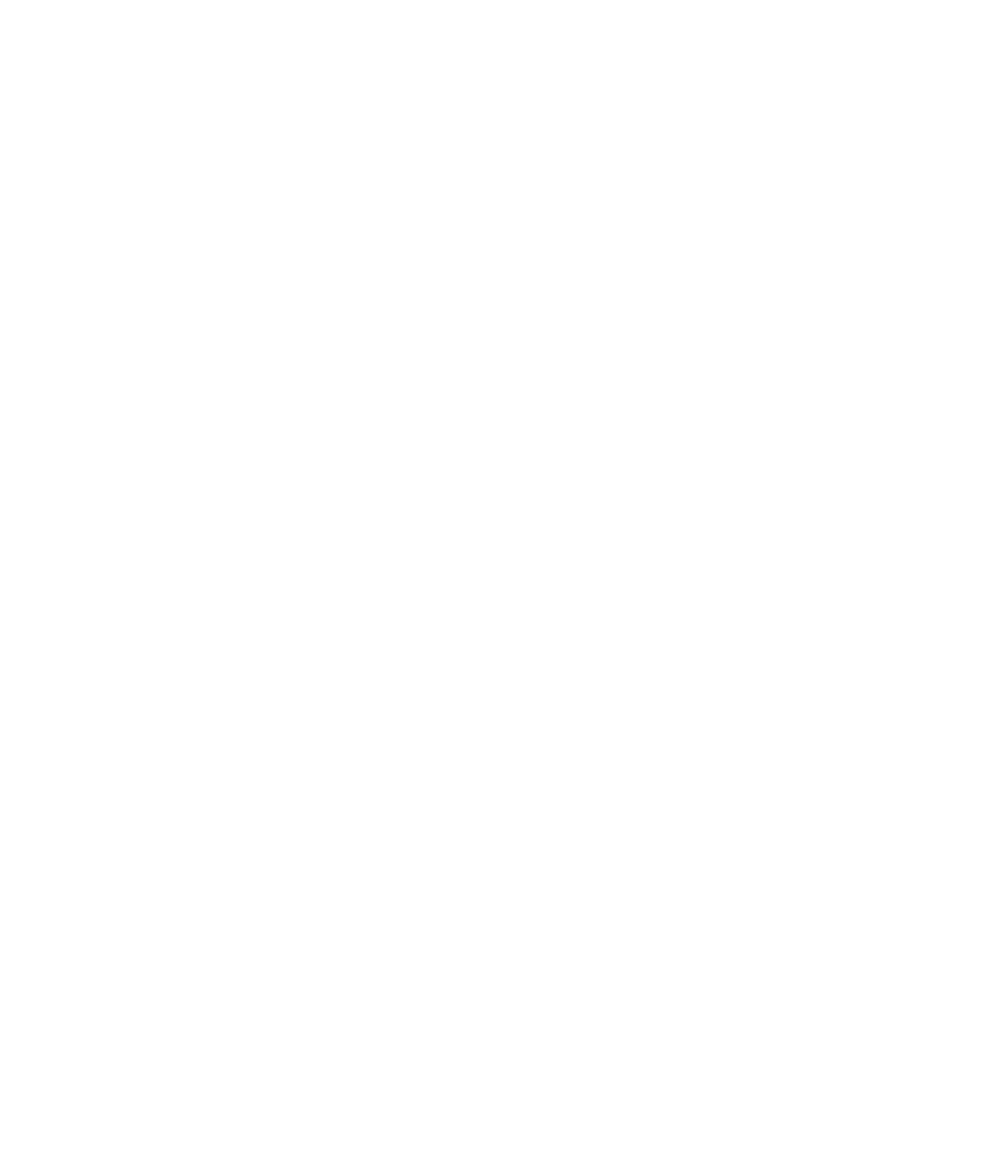
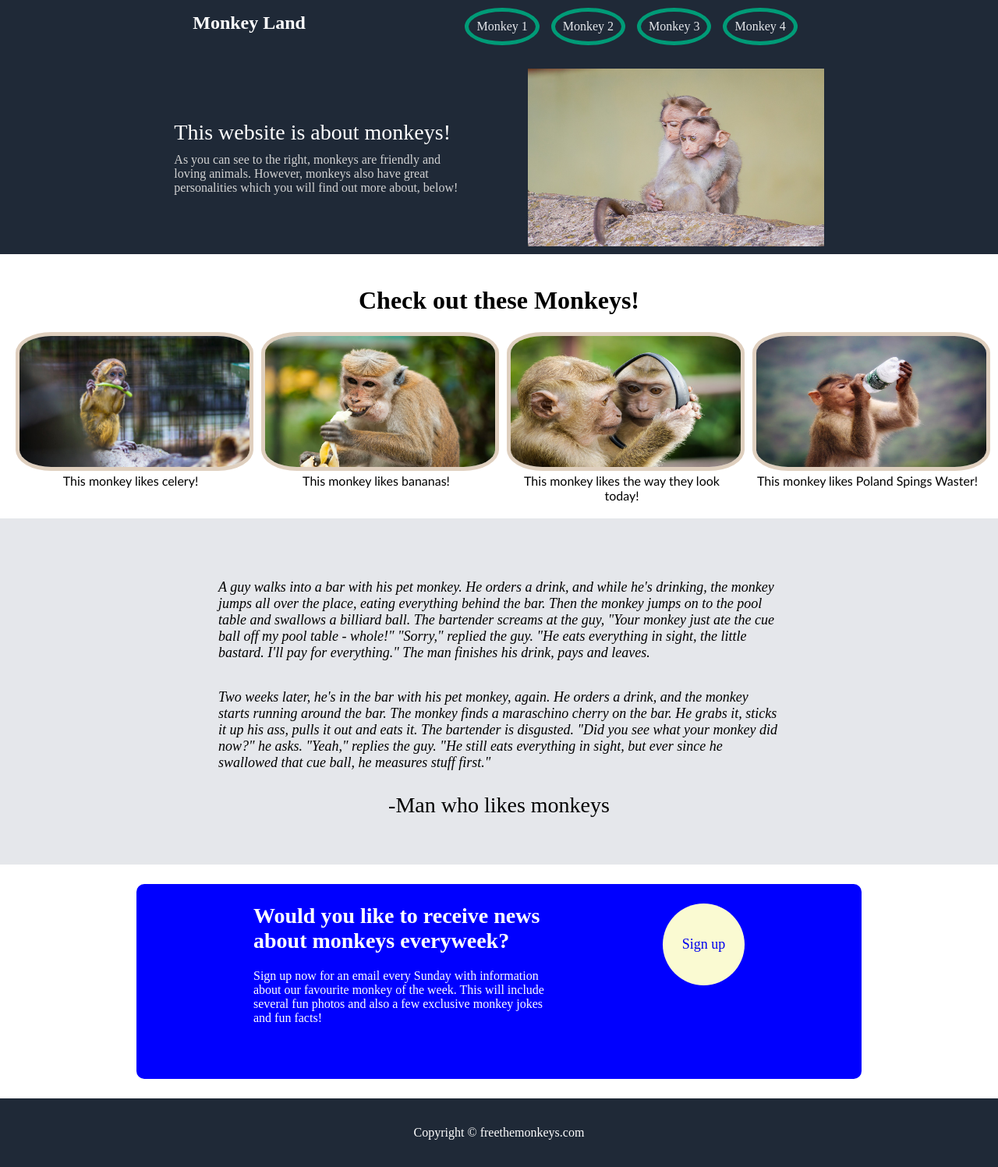
Before and after one commit to darcylikescode/landing-page, a plain HTML site: page index.html in a window 1280 px wide. Shown: the whole page at 78% size. Before the commit the page ends 800 px from the top, so only its background shows below. Drawn offline with Linux system fonts and the light colour scheme.

Commit message:
landing-page

```diff
--- a/index.html
+++ b/index.html
@@ -1,14 +1,84 @@
 <!DOCTYPE html>
 <html>
   <head>
-    <meta charset="utf-8" />
+    <meta charset="UTF-8" />
     <meta http-equiv="X-UA-Compatible" content="IE=edge" />
+    <meta name="viewport" content="width=device-width, initial-scale=1.0" />
     <title>Landing Page</title>
-    <meta name="description" content="" />
-    <meta name="viewport" content="width=device-width, initial-scale=1" />
-    <link rel="stylesheet" href="" />
+
+
+    <link rel="stylesheet" href="landingpage.css" />
   </head>
+  <style>
+    img {
+        max-width: 100%;
+    }
+    </style>
   <body>
-    <script src="" async defer></script>
+    <div class="header">
+      <div class="container">
+        <h1 class="header-logo">Monkey Land</h1>
+        <div class="links">
+          <a href="url" style="text-decoration: none">Monkey 1</a>
+          <a href="url" style="text-decoration: none">Monkey 2</a>
+          <a href="url" style="text-decoration: none">Monkey 3</a>
+          <a href="url" style="text-decoration: none">Monkey 4</a>
+        </div>
+      </div>
+      <div class="para-2">
+        <div class="modal">
+          <div class="modal-header">This website is about monkeys!</div>
+          <div class="modal-text">
+            As you can see to the right, monkeys are friendly and loving animals. However, monkeys also have great personalities which you will find out more about, below!
+          </div></div>
+          <img
+            src="images/monkeh.jpeg"
+            alt="monkey"
+            style="width: 380px; height: 228px"
+          />
+        </div>
+      </div>
+    </div>
+    <div class="info">
+      <div class="container-2">
+        <h1> Check out these Monkeys!</h1>
+
+      </div>
+
+      <div class="monkeys">
+        <div class="container-hungrymonkey">
+        <img src="images/hungrymonkey.jpeg" alt="monkey-eating" style="width: 320px; height: 168px" />
+        <div class="text">This monkey likes celery!</div></div>
+        <div class="container-bananamonkey">
+        <img src="images/bananamonkey.jpeg" alt="monkey-with-banana" style="width: 320px; height: 168px"/>
+        <div class="text">This monkey likes bananas!</div></div>
+        <div class="container-mirrormonkey">
+        <img src="images/mirrormonkey.jpeg" alt="monkey-looking-at-mirror" style="width: 320px; height: 168px"/>
+        <div class="text">This monkey likes the way they look today!</div></div>
+        <div class="container-thirstymonkey">
+        <img src="images/thirstymonkey.jpeg" alt="mokney-drinking-out-of-bottle" style="width: 320px; height: 168px"/>
+        <div class="text">This monkey likes Poland Spings Waster!</div></div></div>
+        </div>
+    </div>
+    <div class="quote">
+      <div class="monkeyquote"> <p>A guy walks into a bar with his pet monkey. He orders a drink, and while he's drinking, the monkey jumps all over the place, eating everything behind the bar. Then the monkey jumps on to the pool table and swallows a billiard ball. The bartender screams at the guy, "Your monkey just ate the cue ball off my pool table - whole!" "Sorry," replied the guy. "He eats everything in sight, the little bastard. I'll pay for everything." The man finishes his drink, pays and leaves.</p> <p>Two weeks later, he's in the bar with his pet monkey, again. He orders a drink, and the monkey starts running around the bar. The monkey finds a maraschino cherry on the bar. He grabs it, sticks it up his ass, pulls it out and eats it. The bartender is disgusted. "Did you see what your monkey did now?" he asks. "Yeah," replies the guy. "He still eats everything in sight, but ever since he swallowed that cue ball, he measures stuff first."</p></div>
+      <div class="monkeyquoting">-Man who likes monkeys</div>
+      </div>
+
+    <div class="bottom-sign">
+      <div class="bluecontainer">
+        <div class="button-blue"><a href="https://www.youtube.com/watch?v=dQw4w9WgXcQ" style="text-decoration: none">Sign up</a></div>
+        <div class="text-blue">
+        <div class="blue-header">Would you like to receive news about monkeys everyweek?</div>
+        <div class="blue-text">Sign up now for an email every Sunday with information about our favourite monkey of the week. This will include several fun photos and also a few exclusive monkey jokes and fun facts!</div>
+</div>
+      </div>
+    </div>
+
+    <div class="footer">
+      <div class="copyright">Copyright &copy; freethemonkeys.com
+
+      </div>
+    </div>
   </body>
 </html>
--- a/landingpage.css
+++ b/landingpage.css
@@ -0,0 +1,198 @@
+.header-logo {
+  display: flex;
+  color: white;
+  justify-content: flex-start;
+  font-size: 24px;
+  font-weight: bold;
+}
+
+.para-2 {
+  display: flex;
+  justify-content: space-evenly;
+  align-items: center;
+}
+.header {
+  display: flex;
+  background-color: #1f2937;
+  display: flex;
+  flex-direction: column;
+  justify-content: center;
+  padding-left: 150px;
+  padding-right: 150px;
+  margin: 0;
+  padding-bottom: 10px;
+  align-content: space-between;
+}
+
+.links a {
+  color: #e5e7eb;
+  text-decoration: none;
+  display: flex;
+  padding: 10px;
+  border: 5px solid#009B77;
+  border-radius: 50%;
+}
+
+.container {
+  display: flex;
+  flex-direction: row;
+  justify-content: space-around;
+  margin-bottom: 20px;
+}
+
+.modal {
+  display: flex;
+  flex-direction: column;
+  justify-content: flex-start;
+}
+.modal-header {
+  display: flex;
+  color: white;
+  font-size: 28px;
+}
+
+.modal-text {
+  display: flex;
+  color: lightgray;
+  width: 380px;
+  padding-top: 10px;
+}
+
+.info {
+  display: flex;
+  margin: 20px;
+  justify-content: center;
+  flex-direction: column;
+}
+.container-2 {
+  display: flex;
+  align-items: center;
+  flex-direction: column;
+}
+
+.monkeys {
+  font-family: "Gill Sans", "Gill Sans MT", Calibri, "Trebuchet MS", sans-serif;
+  display: flex;
+  flex-direction: row;
+  justify-content: center;
+  gap: 20px;
+  text-align: center;
+}
+
+.container-hungrymonkey img {
+  border-radius: 15%;
+  overflow: hidden;
+  border: 5px solid #dfcfbe;
+}
+.container-thirstymonkey img {
+  border-radius: 15%;
+  overflow: hidden;
+  border: 5px solid #dfcfbe;
+}
+.container-mirrormonkey img {
+  border-radius: 15%;
+  overflow: hidden;
+  border: 5px solid #dfcfbe;
+}
+.container-bananamonkey img {
+  border-radius: 15%;
+  overflow: hidden;
+  border: 5px solid #dfcfbe;
+}
+.links {
+  display: flex;
+  align-items: center;
+  flex-basis: auto;
+  gap: 15px;
+  padding: 5px;
+  margin: 5px;
+}
+
+body {
+  display: block;
+  margin: 0px;
+}
+.quote {
+  background-color: #e5e7eb;
+  display: flex;
+  justify-content: center;
+  padding: 60px;
+  gap: 10px;
+  flex-direction: column;
+  align-items: center;
+}
+
+.monkeyquote {
+  display: flex;
+  font-size: 18px;
+  width: 720px;
+  flex-direction: column;
+  font-style: italic;
+}
+
+.monkeyquoting {
+  display: flex;
+  justify-content: flex-end;
+
+  font-size: 28px;
+}
+
+.bottom-sign {
+  display: flex;
+  justify-content: center;
+  padding: 25px;
+}
+.bluecontainer {
+  display: flex;
+  width: 880px;
+  height: 200px;
+  background-color: blue;
+  justify-content: space-evenly;
+  border-radius: 10px;
+  padding: 25px;
+  flex-direction: row-reverse;
+  gap: 20px;
+}
+
+.button-blue {
+  display: flex;
+  justify-content: center;
+  align-items: center;
+  border: white;
+  border-width: 2px;
+  background-color: lightgoldenrodyellow;
+  border: none;
+  color: black;
+  height: 85px;
+  width: 85px;
+  padding: 10px;
+  border-radius: 50%;
+  font-size: 18px;
+  text-decoration: none;
+}
+
+.text-blue {
+  display: flex;
+  width: 380px;
+  flex-direction: column;
+  gap: 20px;
+}
+.blue-header {
+  display: flex;
+  color: white;
+  font-size: 28px;
+  font-weight: bold;
+}
+
+.blue-text {
+  display: flex;
+  color: white;
+}
+
+.footer {
+  display: flex;
+  justify-content: center;
+  background-color: #1f2937;
+  padding: 35px;
+  color: white;
+}
```
Also changed, not shown: images/bananamonkey.jpeg (added), images/hungrymonkey.jpeg (added), images/mirrormonkey.jpeg (added), images/monkeh.jpeg (added), images/thirstymonkey.jpeg (added), 2 other files.
